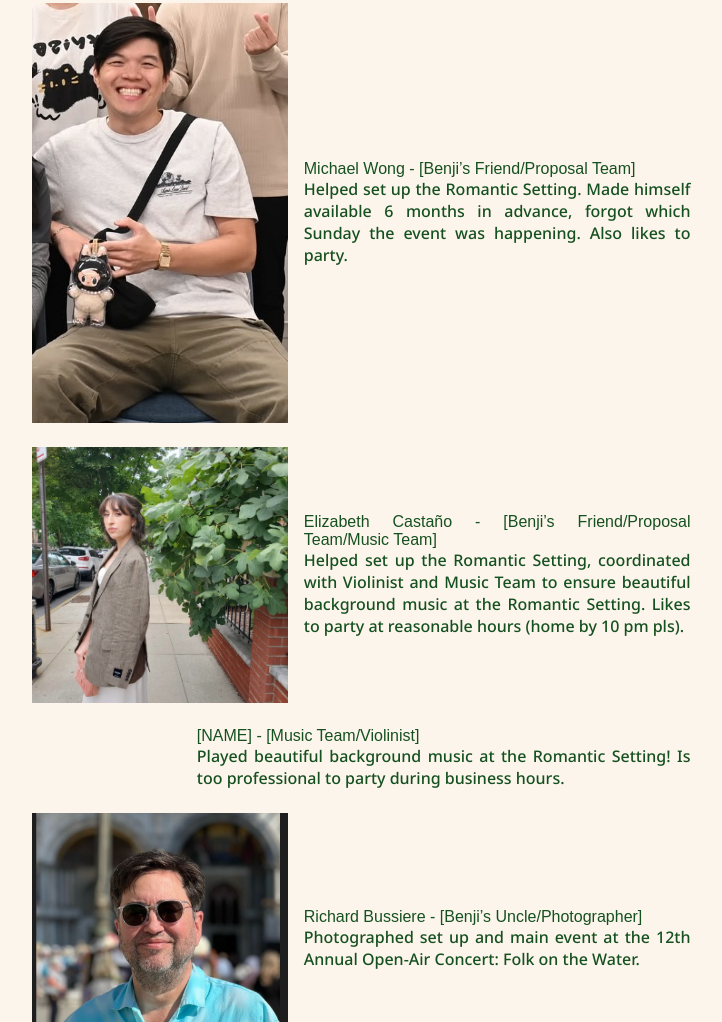
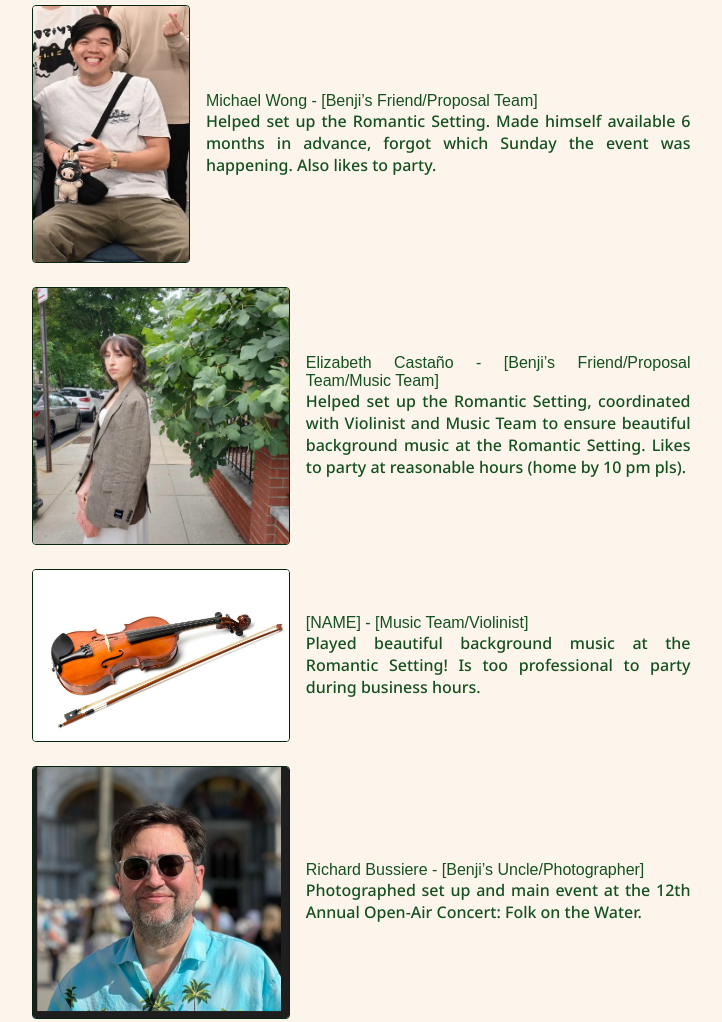
Before and after one commit to armytag/benji-website, a plain HTML site: page players.html in a window 1280 px wide. Shown: the part 1281-2303 px from the top of the page, without its empty margins (279-1001 px from the left). Drawn offline with Linux system fonts and the light colour scheme; a web font is replaced by a local one.

Commit message:
Adjusted format of images

```diff
--- a/players.html
+++ b/players.html
@@ -69,7 +69,7 @@
 				</div>
 			</div>
 			<div class="profile">
-				<img src="">
+				<img src="/images/violin.jpg">
 				<div class="bio">
 					<h4>[NAME] - [Music Team/Violinist]</h4>
 					<p>Played beautiful background music at the Romantic Setting! Is too professional to party during business hours.</p>
@@ -153,6 +153,7 @@
 				</div>
 			</div>
 		</section>
+		<p>The organizers for the 12th Annual Open-Air Concert: Folk on the Water would also like to thank the following: Aba Ansah, Angie Roman, Geeralyn Scott, Alan, Tom Liu, Aaron Robinson, our families, and so many people who have been wonderful to us in so many ways throughout our lives.  We love you all.</p>
 	</div>
 	<div id="foot">
 		<div class="sm-icons">
--- a/style/base.css
+++ b/style/base.css
@@ -115,7 +115,7 @@ body > div {
 #content {
 	width: 100%;
 	padding: 0 clamp(2rem, calc((100vw - 72ch)/2), 100vw);
-	margin-bottom: 2rem;
+	margin: 2rem 0;
 	background: linear-gradient(white, var(--content-bg) 25%, var(--content-bg) 75%, white);
 }
 
--- a/style/players.css
+++ b/style/players.css
@@ -17,7 +17,10 @@
 }
 
 .profile img {
-	width: 28ch;
+	max-width: 28ch;
+	max-height: 28ch;
+	border-radius: 4px;
+	border: 1px solid var(--darker-green);
 }
 
 .profile.reversed {
```
Also changed, not shown: images/violin.jpg (added).
